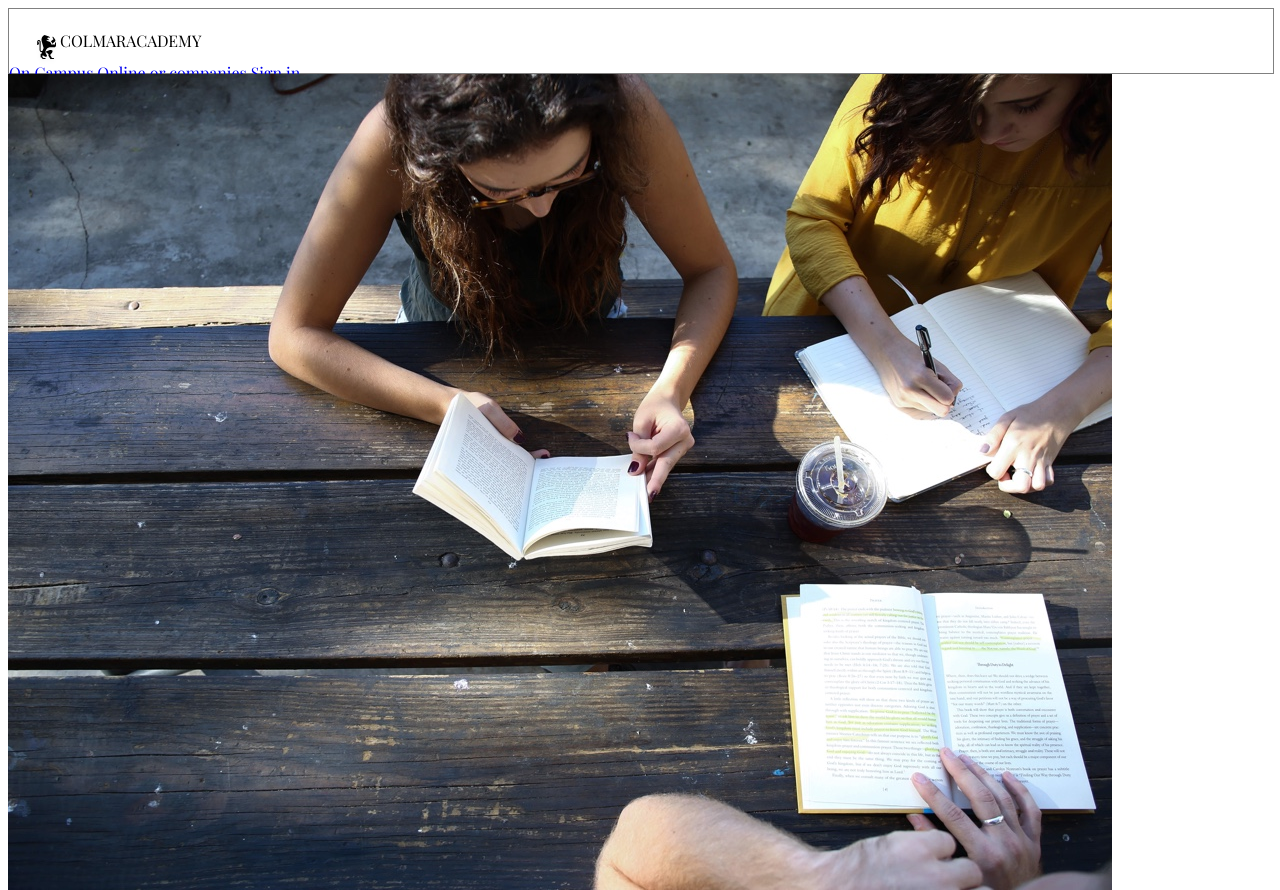
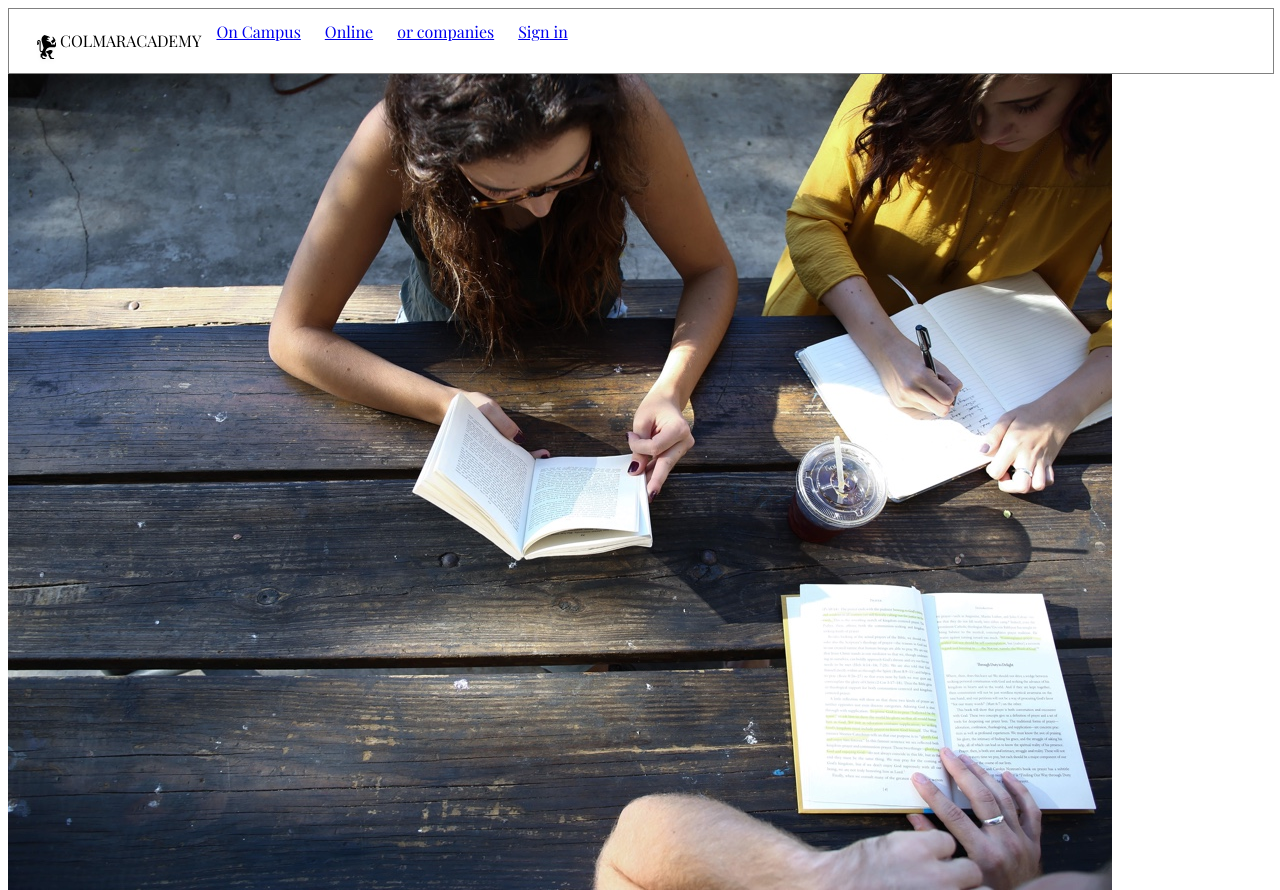
Before and after one commit to dejavxtrem/colmaracademy, a plain HTML site: page index.html in a window 1280 px wide. Shown: the top 890 px of the page. Drawn offline with nearby package versions, Linux system fonts and the light colour scheme; files that its build step writes are made by us from their sources; files whose address does not match are found by name.

Commit message:
Update style.css

```diff
--- a/css/style.css
+++ b/css/style.css
@@ -10,6 +10,7 @@ header{
   z-index: 100;
   background-color: white;
   height: 4em;
+  display: flex;
 }
 
 header .desktop-logo {
@@ -19,7 +20,26 @@ header .desktop-logo {
   display: flex
 }
 
-.desktop-logo h4 {
+.desktop-logo span {
   height: 2em;
-  margin-bottom: 1px
+  top: 10px;
+  float: left;
 }
+
+.desktop-nav  {
+
+  display: flex;
+  margin-top: 15px;
+  margin-left: 15px;
+  justify-content: flex-end;
+  text-align: right;
+  }
+
+
+
+ nav span {
+  flex-direction: row;
+  margin-right: 24px;
+  display: inline-block;
+  text-align: right;
+   }
```
